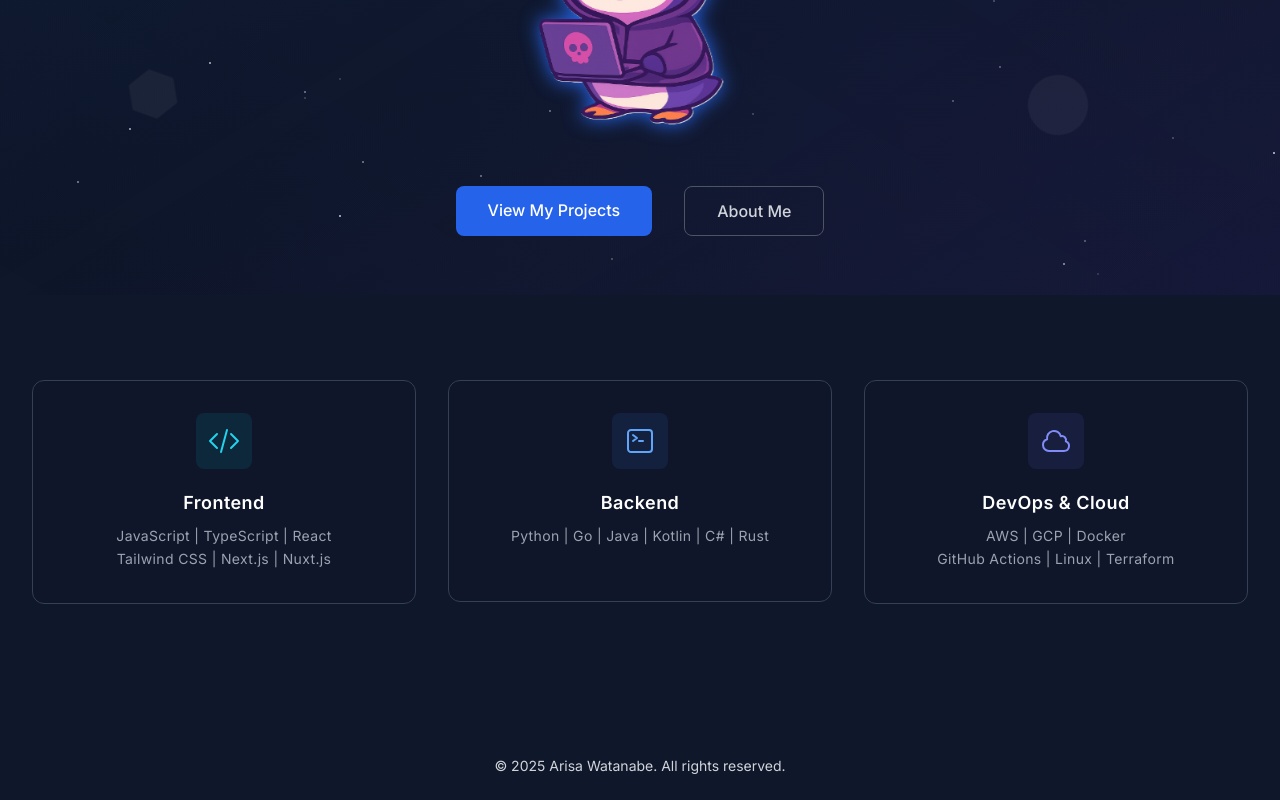
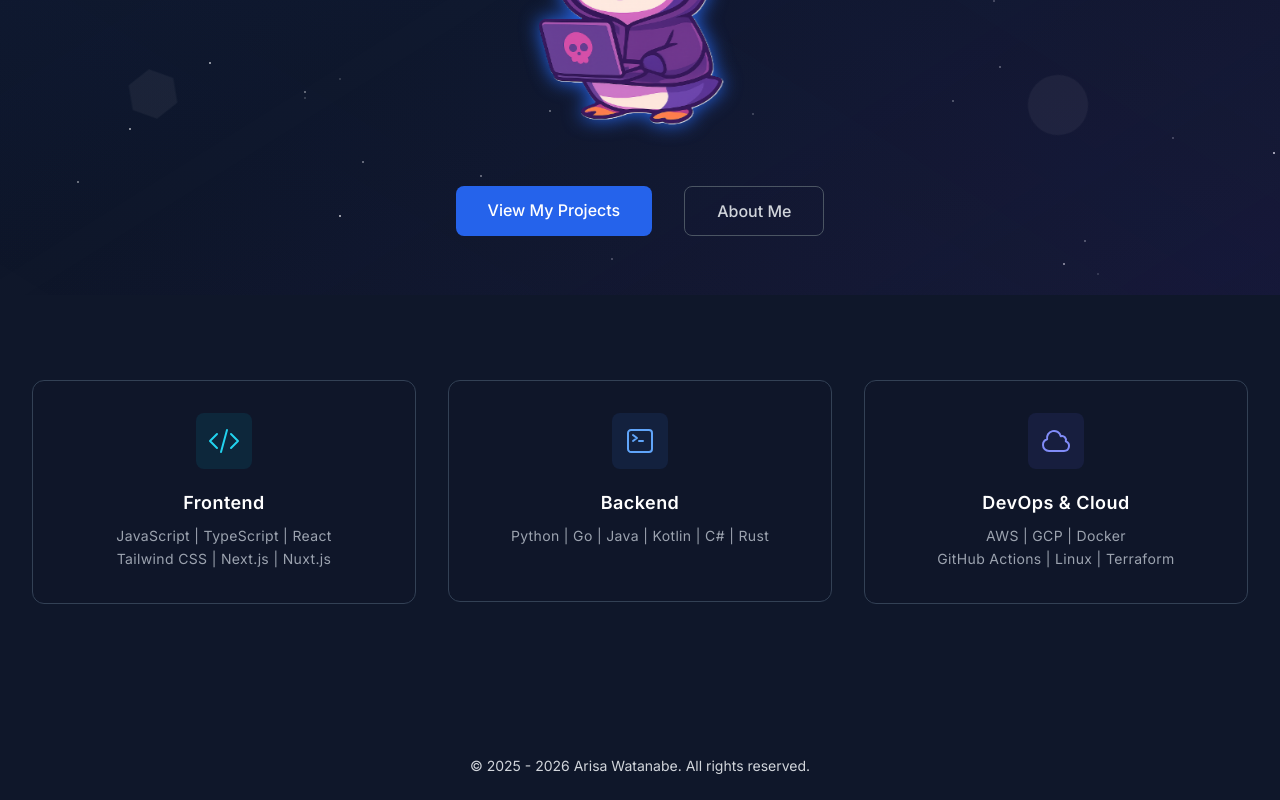
Before and after one commit to ARISA1115/portfolio, a Next.js app: page / in a window 1280 px wide. Shown: the part 505-1305 px from the top of the page. Built offline with nearby package versions, Linux system fonts and the light colour scheme.

Commit message:
style: フッターのコピーライト年を 2025-2026 に更新

```diff
--- a/src/components/ui/Footer.tsx
+++ b/src/components/ui/Footer.tsx
@@ -3,7 +3,7 @@ export default function Footer() {
     <footer className="mt-12 bg-slate-900">
       <div className="max-w-7xl mx-auto px-4 sm:px-6 lg:px-8">
         <div className="py-6 text-center text-gray-300 text-sm">
-          © 2025 Arisa Watanabe. All rights reserved.
+          © 2025 - 2026 Arisa Watanabe. All rights reserved.
         </div>
       </div>
     </footer>
```
